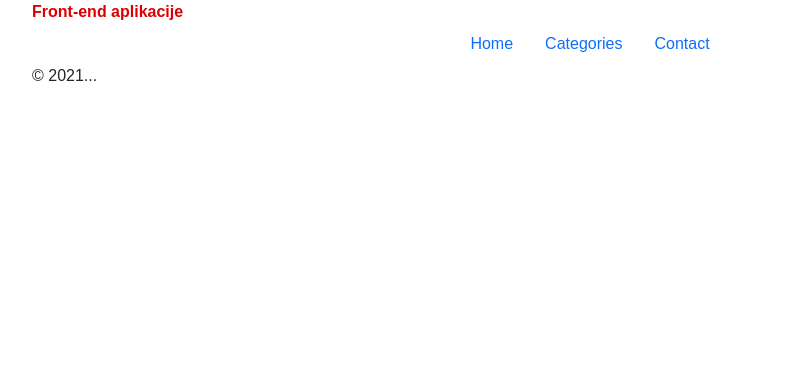
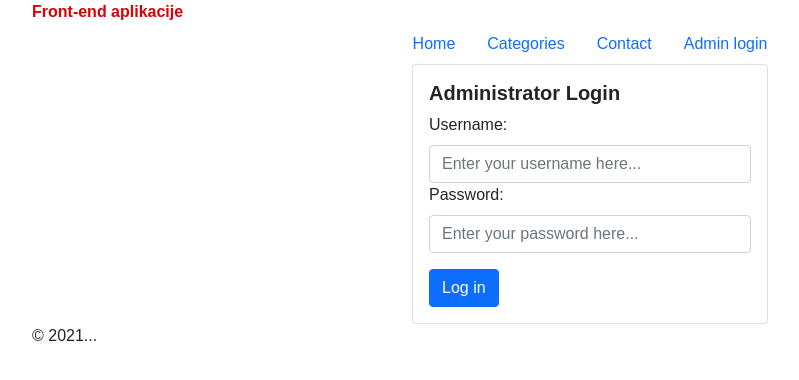
Before and after one commit to petar97/PIiVT-2021, a React (Create React App) app in the folder 04-frontend/: page /administrator/login in a window 1280 px wide. Shown: the top 380 px of the page, without its empty margins (50-849 px from the left). Built offline with nearby package versions, Linux system fonts and the light colour scheme.

Commit message:
Create administrator login form and logic

```diff
--- a/04-frontend/src/api/EventRegister.ts
+++ b/04-frontend/src/api/EventRegister.ts
@@ -10,7 +10,7 @@
     on:   (event: EventType, handler: EventHandler) => eventRegister.on(event, handler),
     once: (event: EventType, handler: EventHandler) => eventRegister.once(event, handler),
     off:  (event: EventType, handler: EventHandler) => eventRegister.off(event, handler),
-    emit: (event: EventType, data: any)             => eventRegister.emit(event, data),
+    emit: (event: EventType, ...data: any[])        => eventRegister.emit(event, ...data),
 };
 
 Object.freeze(EventRegister);
--- /dev/null
+++ b/04-frontend/src/components/AdministratorLogin/AdministratorLogin.tsx
@@ -0,0 +1,141 @@
+import BasePage from '../BasePage/BasePage';
+import { Card, Col, Form, Row, Button } from 'react-bootstrap';
+import EventRegister from '../../api/EventRegister';
+import AuthService from '../../services/AuthService';
+import { Redirect } from 'react-router-dom';
+
+class AdministratorLoginState {
+    username: string = "";
+    password: string = "";
+    message: string = "";
+    isLoggedIn: boolean = false;
+}
+
+export default class AdministratorLogin extends BasePage<{}> {
+    state: AdministratorLoginState;
+
+    constructor(props: any) {
+        super(props);
+
+        this.state = {
+            username: "",
+            password: "",
+            message: "",
+            isLoggedIn: false,
+        }
+    }
+
+    componentDidMount() {
+        EventRegister.on("AUTH_EVENT", this.handleAuthEvent.bind(this));
+    }
+
+    componentWillUnmount() {
+        EventRegister.off("AUTH_EVENT", this.handleAuthEvent.bind(this));
+    }
+
+    renderMain(): JSX.Element {
+        if (this.state.isLoggedIn) {
+            return (
+                <Redirect to="/dashboard/category" />
+            );
+        }
+
+        return (
+            <Row>
+                <Col sm={12} md={{ span: 6, offset: 3 }} lg={{ span: 4, offset: 4 }}>
+                    <Card>
+                        <Card.Body>
+                            <Card.Title>
+                                <b>Administrator Login</b>
+                            </Card.Title>
+                            <Card.Text as="div">
+                                <Form>
+                                    <Form.Group>
+                                        <Form.Label>Username:</Form.Label>
+                                        <Form.Control
+                                            type="username"
+                                            placeholder="Enter your username here..."
+                                            value={ this.state.username }
+                                            onChange={ this.onChangeInput("username") }
+                                        />
+                                    </Form.Group>
+
+                                    <Form.Group>
+                                        <Form.Label>Password:</Form.Label>
+                                        <Form.Control
+                                            type="password"
+                                            placeholder="Enter your password here..."
+                                            value={ this.state.password }
+                                            onChange={ this.onChangeInput("password") }
+                                        />
+                                    </Form.Group>
+
+                                    <Form.Group>
+                                        <Button variant="primary" className="mt-3"
+                                            onClick= { () => this.handleLogInButtonClick() } >
+                                            Log in
+                                        </Button>
+                                    </Form.Group>
+
+                                    {
+                                        this.state.message
+                                        ? (<p className="mt-3">{ this.state.message }</p>)
+                                        : ""
+                                    }
+                                </Form>
+                            </Card.Text>
+                        </Card.Body>
+                    </Card>
+                </Col>
+            </Row>
+        );
+    }
+
+    private handleLogInButtonClick() {
+        AuthService.attemptAdministratorLogin(this.state.username, this.state.password);
+    }
+
+    private onChangeInput(field: "username" | "password"): (event: React.ChangeEvent<HTMLInputElement>) => void {
+        return (event: React.ChangeEvent<HTMLInputElement>) => {
+            this.setState({
+                [field]: event.target.value,
+            });
+        }
+    }
+
+    private handleAuthEvent(status: string, data: any) {
+        if (status === "administrator_login_failed") {
+            if (Array.isArray(data?.data) && data?.data[0]?.instancePath === "/username") {
+                return this.setState({
+                    message: "Invalid username: " + data?.data[0]?.message,
+                });
+            }
+
+            if (Array.isArray(data?.data) && data?.data[0]?.instancePath === "/password") {
+                return this.setState({
+                    message: "Invalid password: " + data?.data[0]?.message,
+                });
+            }
+
+            if (data?.status === 404) {
+                return this.setState({
+                    message: "Administrator not found.",
+                });
+            }
+
+            if (data === "Wrong role") {
+                return this.setState({
+                    message: "Bad password.",
+                });
+            }
+        }
+
+        if (status === "administrator_login") {
+            return this.setState({
+                username: "",
+                password: "",
+                isLoggedIn: true,
+            });
+        }
+    }
+}
--- /dev/null
+++ b/04-frontend/src/components/AdministratorLogin/AdministratorLogout.tsx
@@ -0,0 +1,43 @@
+import React from "react";
+import { Redirect } from "react-router-dom";
+import { saveAuthToken, saveRefreshToken } from '../../api/api';
+import EventRegister from "../../api/EventRegister";
+
+class AdministratorLogoutState {
+    logoutDone: boolean = false;
+}
+
+export default class AdministratorLogout extends React.Component {
+    state: AdministratorLogoutState;
+
+    constructor(props: any) {
+        super(props);
+
+        this.state = {
+            logoutDone: false,
+        }
+    }
+
+    componentDidMount() {
+        saveAuthToken("administrator", "");
+        saveRefreshToken("administrator", "");
+
+        this.setState({
+            logoutDone: true,
+        });
+
+        EventRegister.emit("AUTH_EVENT", "administrator_logout");
+    }
+
+    render() {
+        if (this.state.logoutDone) {
+            return (
+                <Redirect to="/administrator/login" />
+            );
+        }
+
+        return (
+            <p>Loging out...</p>
+        );
+    }
+}
--- a/04-frontend/src/components/Application/Application.tsx
+++ b/04-frontend/src/components/Application/Application.tsx
@@ -6,6 +6,8 @@
 import HomePage from '../HomePage/HomePage';
 import CategoryPage from '../CategoryPage/CategoryPage';
 import ContactPage from '../ContactPage/ContactPage';
+import AdministratorLogin from '../AdministratorLogin/AdministratorLogin';
+import AdministratorLogout from '../AdministratorLogin/AdministratorLogout';
 
 export default function Application(props: any) {
   return (
@@ -34,6 +36,9 @@
                 address="Slučajna 42, 11000 Beograd, Srbija"
                 phone="+381 60 123 456" />
             </Route>
+
+            <Route path="/administrator/login" component={AdministratorLogin} />
+            <Route path="/administrator/logout" component={AdministratorLogout} />
           </Switch>
         </div>
 
--- a/04-frontend/src/components/TopMenu/TopMenu.tsx
+++ b/04-frontend/src/components/TopMenu/TopMenu.tsx
@@ -1,8 +1,43 @@
 import React from 'react';
 import { Nav } from 'react-bootstrap';
 import { Link } from 'react-router-dom';
+import EventRegister from '../../api/EventRegister';
 
-export default function TopMenu() {
+class TopMenuState {
+    currentMenuType: "visitor" | "administrator" = "visitor";
+}
+
+export default class TopMenu extends React.Component {
+    state: TopMenuState;
+
+    constructor(props: any) {
+        super(props);
+
+        this.state = {
+            currentMenuType: "visitor",
+        }
+    }
+
+    componentDidMount() {
+        EventRegister.on("AUTH_EVENT", this.authEventHandler.bind(this));
+    }
+
+    componentWillUnmount() {
+        EventRegister.off("AUTH_EVENT", this.authEventHandler.bind(this));
+    }
+
+    private authEventHandler(message: string) {
+        if (message === "force_login" || message === "administrator_logout") {
+            return this.setState({ currentMenuType: "visitor" });
+        }
+
+        if (message === "administrator_login") {
+            return this.setState({ currentMenuType: "administrator" });
+        }
+    }
+
+    render() {
+        if (this.state.currentMenuType === "visitor") {
             return (
                 <Nav className="justify-content-center">
                     <Nav.Item>
@@ -16,6 +51,38 @@
                     <Nav.Item>
                         <Link className="nav-link" to="/contact">Contact</Link>
                     </Nav.Item>
+
+                    <Nav.Item>
+                        <Link className="nav-link" to="/administrator/login">Admin login</Link>
+                    </Nav.Item>
                 </Nav>
             );
         }
+
+        if (this.state.currentMenuType === "administrator") {
+            return (
+                <Nav className="justify-content-center">
+                    <Nav.Item>
+                        <Link className="nav-link" to="/">Home</Link>
+                    </Nav.Item>
+
+                    <Nav.Item>
+                        <Link className="nav-link" to="/dashboard/category">Categories</Link>
+                    </Nav.Item>
+
+                    <Nav.Item>
+                        <Link className="nav-link" to="/dashboard/article">Articles</Link>
+                    </Nav.Item>
+
+                    <Nav.Item>
+                        <Link className="nav-link" to="/dashboard/administrator">Admins</Link>
+                    </Nav.Item>
+
+                    <Nav.Item>
+                        <Link className="nav-link" to="/administrator/logout">Logout</Link>
+                    </Nav.Item>
+                </Nav>
+            );
+        }
+    }
+}
--- /dev/null
+++ b/04-frontend/src/services/AuthService.ts
@@ -0,0 +1,33 @@
+import api from "../api/api";
+import { saveAuthToken, saveRefreshToken } from '../api/api';
+import EventRegister from '../api/EventRegister';
+
+export interface IRegistrationResult {
+    success: boolean;
+    message?: string;
+}
+
+export default class AuthService {
+    public static attemptAdministratorLogin(username: string, password: string) {
+        api("post", "/auth/administrator/login", "administrator", {
+            username: username,
+            password: password,
+        }, false)
+        .then(res => {
+            if (res.status === "ok") {
+                const authToken    = res.data?.authToken ?? "";
+                const refreshToken = res.data?.refreshToken ?? "";
+
+                saveAuthToken("administrator", authToken);
+                saveRefreshToken("administrator", refreshToken);
+
+                EventRegister.emit("AUTH_EVENT", "administrator_login");
+            } else {
+                EventRegister.emit("AUTH_EVENT", "administrator_login_failed", res.data);
+            }
+        })
+        .catch(err => {
+            EventRegister.emit("AUTH_EVENT", "administrator_login_failed", err);
+        });
+    }
+}
```
Also changed, not shown: 04-frontend/src/api/api.ts (+10 -1 lines). Lines whose indentation alone changed are shown as unchanged.
